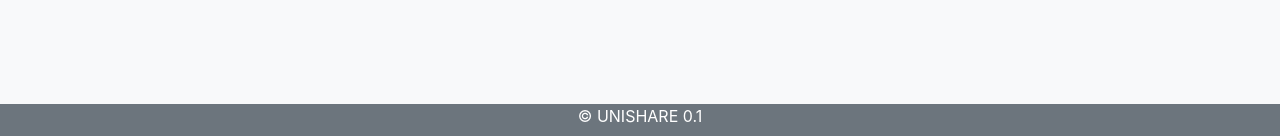
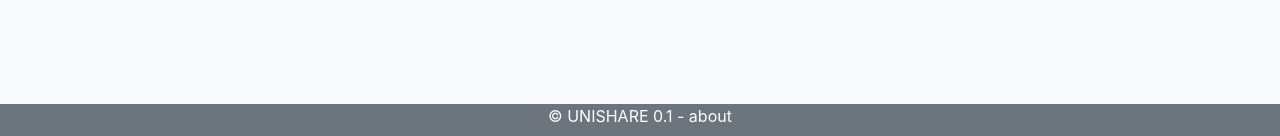
Before and after one commit to IsserTerrus/UNIShare, a PHP site: page /index.php?url=TPL_about in a window 1280 px wide. Shown: the part 664-800 px from the top of the page. Run offline with PHP 8.4, Linux system fonts and the light colour scheme.

Commit message:
ajout liens -> about.php

```diff
--- a/TPL_index.html
+++ b/TPL_index.html
@@ -24,7 +24,7 @@
   <body class="bg-light">
     <!------ Include the above in your HEAD tag ---------->
 
-    <header class="container-fluid bg-dark text-white pt-2">
+    <header class="container-fluid bg-dark text-white pt-2 pb-2">
         <div class="row">
             <div class="col-2">
                 <!-- Logo -->
@@ -32,7 +32,7 @@
                 <img src="">
             </div>
             <div class="col-auto">
-                <h1>UniShare</h1>
+                <a href="index.php" class="text-decoration-none link h1">UniShare</a>
             </div>
         </div>
     </header>
@@ -92,8 +92,15 @@
     </div>
 
     <footer class="container-fluid fixed-bottom bg-secondary text-white pb-2">
-        <div class="text-center">
-            &copy; %Site_Footer%
+        <div class="container">
+            <div class="text-center">
+                <div class="d-inline">
+                    &copy; %Site_Footer% -
+                </div>
+                <div class="d-inline">
+                    <a href="about.php" class="text-decoration-none link">%About%</a>
+                </div>
+            </div>
         </div>
     </footer>
   </body>
--- a/css/style.css
+++ b/css/style.css
@@ -40,3 +40,11 @@
     color: #fff;
     background-color: #555;
 }
+
+.link{
+    color: #fff;
+}
+
+.link:hover{
+    color: #bfbfbf;
+}
--- a/lang/default.php
+++ b/lang/default.php
@@ -2,7 +2,7 @@
 // Default lang to UNISHARE - EN
 $UNISHARE_LNG["Site_Title"] = "UNISHARE";
 $UNISHARE_LNG["Site_Footer"] = "UNISHARE 0.1";
-$UNISHARE_LNG["Site_Footer_About"] = "UNISHARE 0.1 - about";
+$UNISHARE_LNG["About"] = "about";
 
 //Alerts
 $UNISHARE_LNG["ALERT_No_Title"] = "Share a Memorie !";
--- a/lang/fr.php
+++ b/lang/fr.php
@@ -2,7 +2,7 @@
 // UNISHARE en FR
 $UNISHARE_LNG["Site_Title"] = "UNISHARE";
 $UNISHARE_LNG["Site_Footer"] = "UNISHARE 0.1";
-$UNISHARE_LNG["Site_Footer_About"] = "UNISHARE 0.1 - à propos";
+$UNISHARE_LNG["About"] = "à propos";
 
 //Alertes
 $UNISHARE_LNG["ALERT_No_Title"] = "Partage quelque chose qui te tient à c&oelig;ur !";
```
Also changed, not shown: TPL_about.html (+11 -4 lines).
